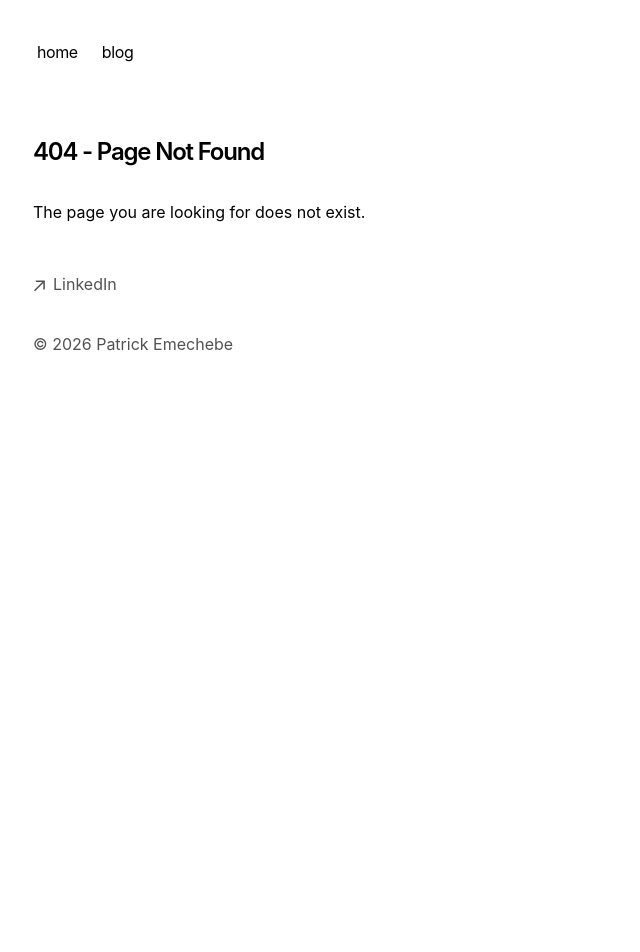
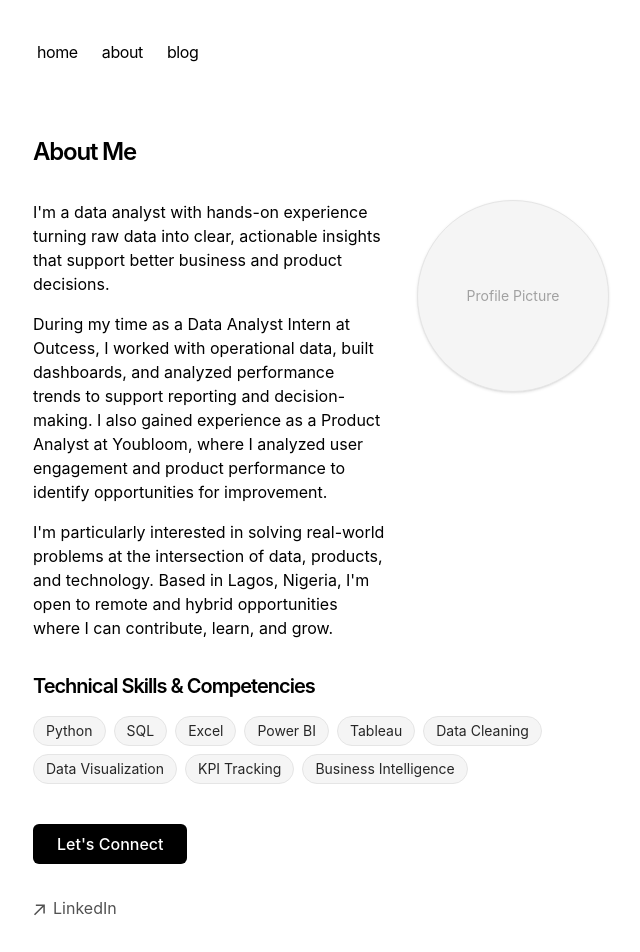
Before and after one commit to patrickmade21/Portfolio, a Next.js app: page /about in a window 1280 px wide. Before the commit this address had no page. Shown: the top 952 px of the page, without its empty margins (319-959 px from the left). Before the commit the page ends 800 px from the top, so only its background shows below. Built offline with nearby package versions, Linux system fonts and the light colour scheme.

Commit message:
Add About Me page

```diff
--- /dev/null
+++ b/app/about/page.tsx
@@ -0,0 +1,58 @@
+export const metadata = {
+  title: 'About Me',
+  description: 'About Patrick Emechebe, Data Analyst',
+}
+
+export default function AboutPage() {
+  return (
+    <section>
+      <h1 className="mb-8 text-2xl font-semibold tracking-tighter">
+        About Me
+      </h1>
+
+      <div className="flex flex-col md:flex-row gap-8 mb-8 items-start">
+        <div className="flex-1 space-y-4">
+          <p>
+            I'm a data analyst with hands-on experience turning raw data into clear, actionable insights that support better business and product decisions.
+          </p>
+          <p>
+            During my time as a Data Analyst Intern at Outcess, I worked with operational data, built dashboards, and analyzed performance trends to support reporting and decision-making. I also gained experience as a Product Analyst at Youbloom, where I analyzed user engagement and product performance to identify opportunities for improvement.
+          </p>
+          <p>
+            I'm particularly interested in solving real-world problems at the intersection of data, products, and technology. Based in Lagos, Nigeria, I'm open to remote and hybrid opportunities where I can contribute, learn, and grow.
+          </p>
+        </div>
+
+        <div className="w-full md:w-1/3 shrink-0 flex flex-col items-center">
+          <div className="w-48 h-48 bg-neutral-100 dark:bg-neutral-900 rounded-full overflow-hidden flex items-center justify-center text-neutral-400 dark:text-neutral-500 mb-4 shadow-sm border border-neutral-200 dark:border-neutral-800">
+            {/* Placeholder for Profile Picture */}
+            <span className="text-sm">Profile Picture</span>
+          </div>
+        </div>
+      </div>
+
+      <div className="mb-10">
+        <h2 className="text-xl font-semibold mb-4 tracking-tighter">Technical Skills & Competencies</h2>
+        <div className="flex flex-wrap gap-2">
+          {[
+            'Python', 'SQL', 'Excel', 'Power BI', 'Tableau',
+            'Data Cleaning', 'Data Visualization', 'KPI Tracking', 'Business Intelligence'
+          ].map((skill) => (
+            <span key={skill} className="px-3 py-1 bg-neutral-100 dark:bg-neutral-800 text-neutral-800 dark:text-neutral-200 rounded-full text-sm border border-neutral-200 dark:border-neutral-700">
+              {skill}
+            </span>
+          ))}
+        </div>
+      </div>
+
+      <div className="mt-8">
+        <a
+          href="mailto:placeholder@example.com"
+          className="inline-block bg-black dark:bg-white text-white dark:text-black font-medium px-6 py-2 rounded-md hover:bg-neutral-800 dark:hover:bg-neutral-200 transition-colors"
+        >
+          Let's Connect
+        </a>
+      </div>
+    </section>
+  )
+}
--- a/app/components/nav.tsx
+++ b/app/components/nav.tsx
@@ -3,6 +3,9 @@ import Link from 'next/link'
 const navItems = {
   '/': {
     name: 'home',
+  },
+  '/about': {
+    name: 'about',
   },
   '/blog': {
     name: 'blog',
```
